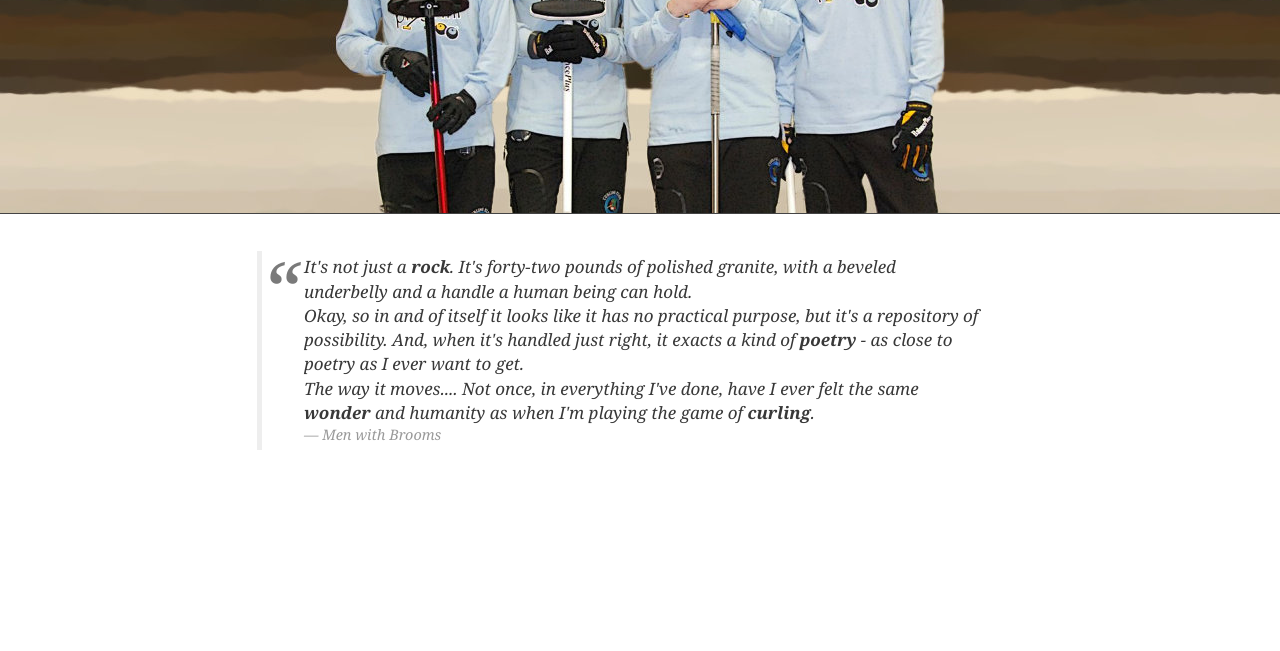
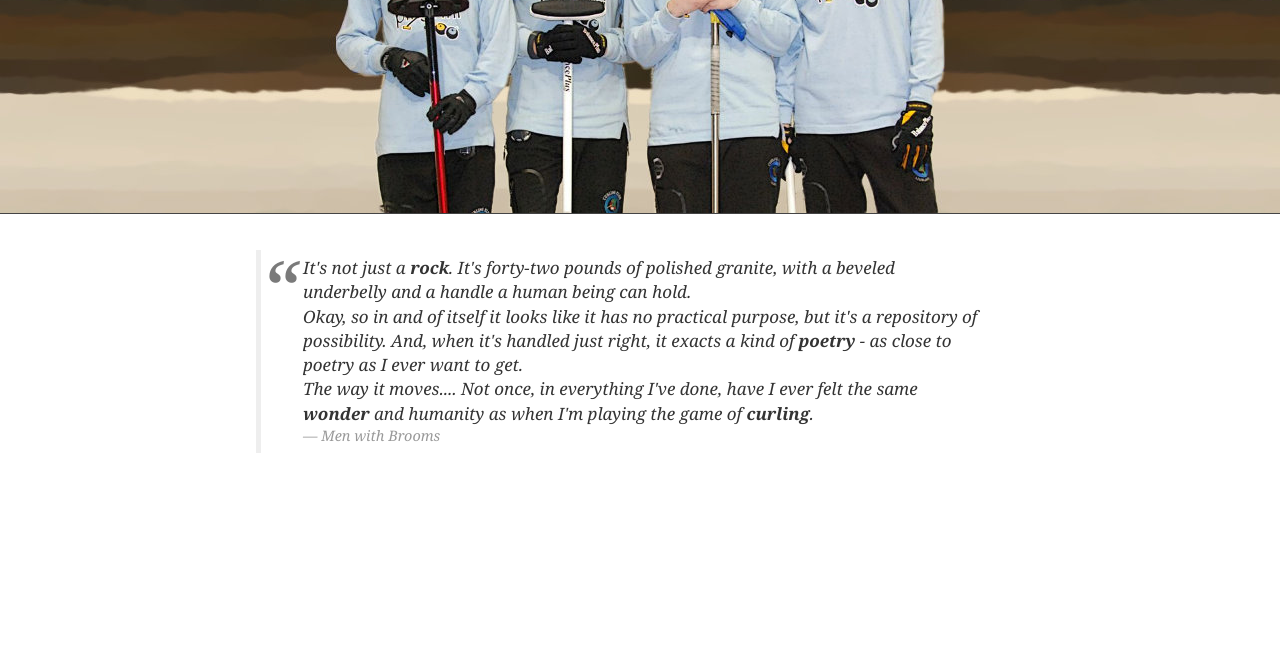
Before and after one commit to pingvini/pingvini.github.io, a Jekyll site: the page built from index.html, in a window 1280 px wide. Shown: the part 249-900 px from the top of the page. Built offline with Jekyll 4.4.1, drawn with Linux system fonts in a browser that asks for light colours; Markdown is read by kramdown in place of the engine named in the settings; comment, search, counter and statistics services are not loaded.

Commit message:
Since everything else is in pixels.

```diff
--- a/assets/css/penguin.css
+++ b/assets/css/penguin.css
@@ -121,10 +121,9 @@
   font-family: Georgia, serif;
   font-size: 17px;
   font-style: italic;
-  padding: 0.25em 42px;
-  margin: 1em;
+  padding: 6px 42px;
+  margin: 16px;
   position: relative;
-  color: #383838;
 }
 
 blockquote:before {
```
